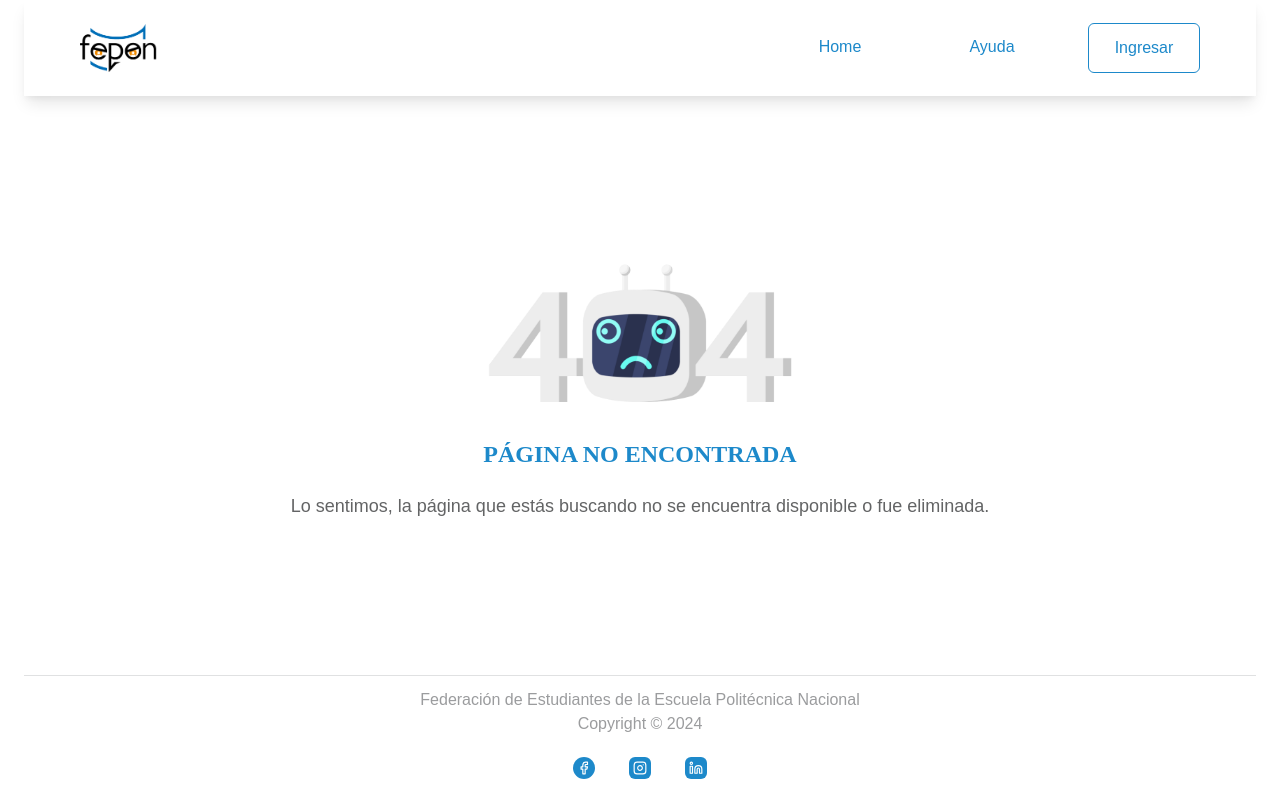
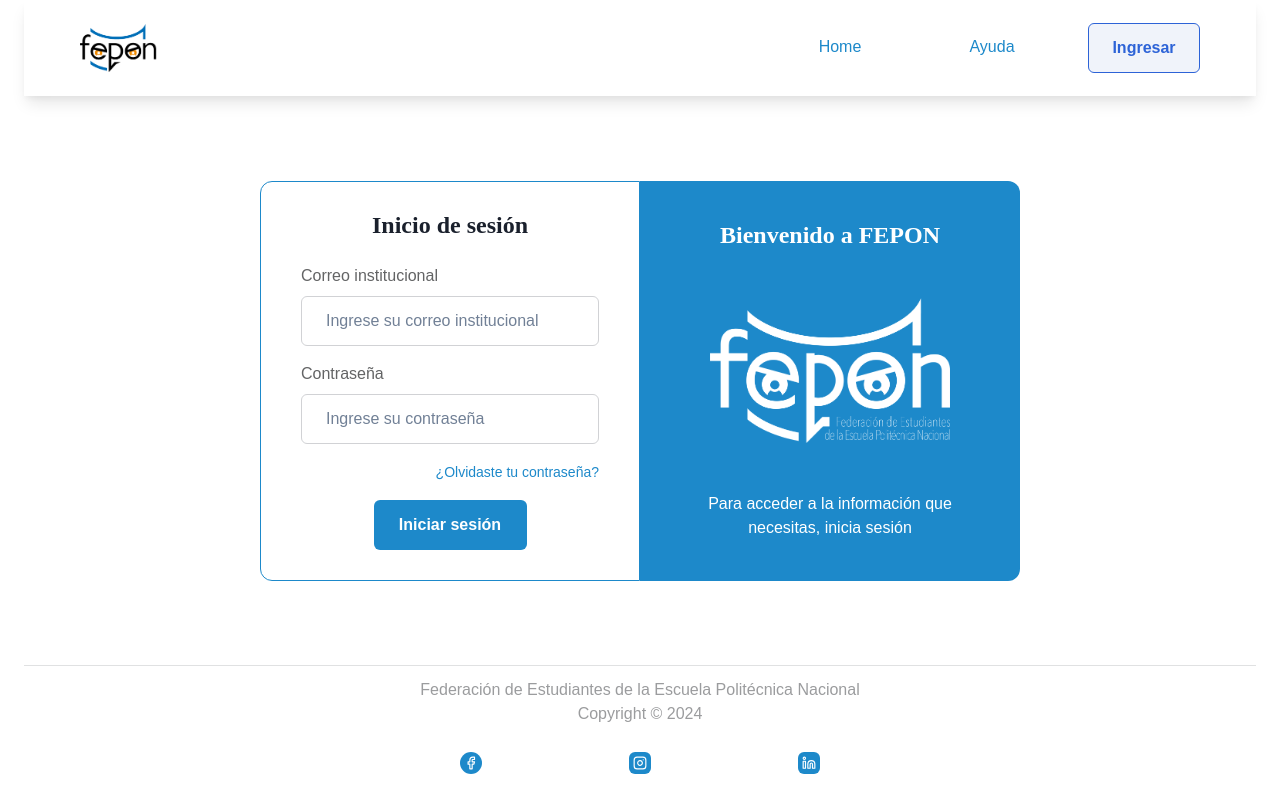
Before and after one commit to juansep1231/ticfrontend, a React (Vite) app: page /inicio-sesion in a window 1280 px wide. Built offline with nearby package versions, Linux system fonts and the light colour scheme; a web font is replaced by a local one.

Commit message:
Merged PR 21: feat/add-login-page
1. Create button and input default styles.
2. Create new inicio-sesion reoute and add it to main router and navbar component.
3. Change inputs and buttons styles in different components and pages.
4. Add login form component.
5. Add login page.

```diff
--- a/src/components/Footer.tsx
+++ b/src/components/Footer.tsx
@@ -93,7 +93,6 @@
                 color: 'white',
               }}
             >
-              {' '}
               <MyIcon icon="FiLinkedin" size={14} />
             </Box>
           }
--- a/src/components/MainRouter.tsx
+++ b/src/components/MainRouter.tsx
@@ -3,6 +3,7 @@
 import { Home } from '../pages/home/HomePage';
 import { NotFoundPage } from '../pages/not-found/NotFoundPage';
 import { HelpPage } from '../pages/help/HelpPage';
+import { LoginPage } from '../pages/login/LoginPage';
 import EventsPage from '../pages/landing/events/EventPage';
 import FinantialPage from '../pages/landing/finantial/FinantialPage';
 import InventoryPage from '../pages/landing/inventory/InventoryPage';
@@ -13,6 +14,10 @@
     path: '/',
     element: <Home />,
     errorElement: <NotFoundPage />,
+  },
+  {
+    path: '/inicio-sesion',
+    element: <LoginPage />,
   },
   {
     path: '/ayuda',
--- a/src/components/Navbar.tsx
+++ b/src/components/Navbar.tsx
@@ -23,7 +23,11 @@
     }
   };
 
-  const menuIcon = isOpen ? <CloseIcon /> : <HamburgerIcon />;
+  const menuIcon = isOpen ? (
+    <CloseIcon sx={{ color: 'black' }} />
+  ) : (
+    <HamburgerIcon sx={{ color: 'black' }} />
+  );
 
   return (
     <Box
@@ -100,7 +104,7 @@
           </ChakraLink>
           <ChakraLink
             as={RouterLink}
-            to="/cambiar-ruta"
+            to="/inicio-sesion"
             sx={{
               border: '1px solid',
               borderColor: 'brand.blue',
@@ -175,7 +179,7 @@
             </ChakraLink>
             <ChakraLink
               as={RouterLink}
-              to="/ayuda"
+              to="/inicio-sesion"
               sx={{
                 border: '1px solid',
                 borderColor: 'brand.blue',
--- a/src/pages/home/HomePage.tsx
+++ b/src/pages/home/HomePage.tsx
@@ -1,4 +1,5 @@
 import { Box, Heading, Flex, Text, Image, Button } from '@chakra-ui/react';
+import { Link } from 'react-router-dom';
 
 import { moduleCardData } from '../../utils/modules-card-data';
 import { Navbar } from '../../components/Navbar';
@@ -160,18 +161,7 @@
                 <Text sx={{ textColor: 'text.default' }}>
                   Si tienes dudas, consulta nuestra página de ayuda.
                 </Text>
-                <Button
-                  sx={{
-                    width: '28',
-                    height: '12',
-                    rounded: 'md',
-                    bg: 'brand.blue',
-                    color: 'white',
-                    _hover: {
-                      bg: 'primary.default',
-                    },
-                  }}
-                >
+                <Button as={Link} to="/ayuda">
                   Ayuda
                 </Button>
               </Flex>
--- /dev/null
+++ b/src/pages/login/LoginPage.tsx
@@ -0,0 +1,60 @@
+import { Flex, Heading, Image, Text } from '@chakra-ui/react';
+
+import { Navbar } from '../../components/Navbar';
+import { Footer } from '../../components/Footer';
+
+import { LoginForm } from './components/LoginForm';
+
+export const LoginPage = () => {
+  const handleLogin = (formData: { username: string; password: string }) => {
+    console.log('Formulario de login enviado:', formData);
+  };
+
+  return (
+    <Flex sx={{ flexDirection: 'column', minHeight: '100vh', gap: 'xl' }}>
+      <Navbar />
+      <Flex
+        flex="1"
+        sx={{
+          flexDirection: { sm: 'column', md: 'row' },
+          px: { base: 'md', lg: '3xl' },
+          justifyContent: 'center',
+          alignItems: 'center',
+        }}
+      >
+        <LoginForm onSubmit={handleLogin} />
+        <Flex
+          sx={{
+            flexDirection: 'column',
+            justifyContent: 'space-between',
+            alignItems: 'center',
+            bg: 'brand.blue',
+            roundedBottomRight: 'xl',
+            roundedTopRight: { sm: 'none', md: 'xl' },
+            roundedBottomLeft: { sm: 'xl', md: 'none' },
+            w: '380px',
+            h: '400px',
+            gap: 'md',
+            p: 'xl',
+            color: 'white',
+          }}
+        >
+          <Heading
+            sx={{ textAlign: 'center', fontSize: 'heading.desktop.subtitle' }}
+          >
+            Bienvenido a FEPON
+          </Heading>
+          <Image
+            src="img/logo-blanco.png"
+            alt="Logo Login"
+            sx={{ width: '80%' }}
+          />
+          <Text sx={{ textAlign: 'center', fontSize: 'text.md' }}>
+            Para acceder a la información que necesitas, inicia sesión
+          </Text>
+        </Flex>
+      </Flex>
+      <Footer />
+    </Flex>
+  );
+};
--- /dev/null
+++ b/src/pages/login/components/LoginForm.tsx
@@ -0,0 +1,99 @@
+import { useState } from 'react';
+import {
+  Box,
+  Button,
+  Flex,
+  Heading,
+  FormControl,
+  FormLabel,
+  Input,
+  Link,
+} from '@chakra-ui/react';
+
+interface LoginProps {
+  onSubmit: (formData: { username: string; password: string }) => void;
+}
+
+export const LoginForm = ({ onSubmit }: LoginProps) => {
+  const [username, setUsername] = useState('');
+  const [password, setPassword] = useState('');
+
+  const handleSubmit = (event: React.FormEvent<HTMLFormElement>) => {
+    event.preventDefault();
+    onSubmit({ username, password });
+  };
+
+  return (
+    <Flex
+      sx={{
+        flexDirection: 'column',
+        justifyContent: 'center',
+        alignItems: 'space-between',
+        border: '1px',
+        borderColor: 'brand.blue',
+        roundedBottomLeft: { sm: 'none', md: 'xl' },
+        roundedTopLeft: 'xl',
+        roundedTopRight: { sm: 'xl', md: 'none' },
+        w: '380px',
+        h: '400px',
+        gap: 'md',
+        p: 'xl',
+      }}
+    >
+      <Heading
+        sx={{ textAlign: 'center', fontSize: 'heading.desktop.subtitle' }}
+      >
+        Inicio de sesión
+      </Heading>
+      <form onSubmit={handleSubmit} style={{ width: '100%' }}>
+        <Flex
+          sx={{
+            flexDirection: 'column',
+            textAlign: 'center',
+            color: 'text.default',
+            fontSize: 'text.md',
+            gap: 'sm',
+          }}
+        >
+          <FormControl>
+            <FormLabel>Correo institucional</FormLabel>
+            <Flex>
+              <Input
+                name="username"
+                type="text"
+                value={username}
+                onChange={(e) => setUsername(e.target.value)}
+                placeholder="Ingrese su correo institucional"
+              />
+            </Flex>
+          </FormControl>
+          <FormControl>
+            <FormLabel>Contraseña</FormLabel>
+            <Flex>
+              <Input
+                name="password"
+                type="password"
+                value={password}
+                onChange={(e) => setPassword(e.target.value)}
+                placeholder="Ingrese su contraseña"
+              />
+            </Flex>
+          </FormControl>
+          <Box sx={{ textAlign: 'right' }}>
+            <Link
+              href="/reset-password"
+              sx={{ color: 'brand.blue', fontSize: 'text.sm' }}
+            >
+              ¿Olvidaste tu contraseña?
+            </Link>
+          </Box>
+          <Flex sx={{ justifyContent: 'center' }}>
+            <Button type="submit" onSubmit={() => handleSubmit}>
+              Iniciar sesión
+            </Button>
+          </Flex>
+        </Flex>
+      </form>
+    </Flex>
+  );
+};
--- a/src/theme/theme.tsx
+++ b/src/theme/theme.tsx
@@ -1,6 +1,65 @@
 import { extendTheme } from '@chakra-ui/react';
 
 export const customTheme = extendTheme({
+  components: {
+    Button: {
+      baseStyle: {
+        rounded: 'md',
+        color: 'white',
+      },
+      sizes: {
+        custom: {
+          width: '153px',
+          height: '50px',
+        },
+      },
+      variants: {
+        primary: {
+          bg: 'brand.blue',
+          _hover: { bg: 'primary.default' },
+          _active: { bg: 'primary.300' },
+        },
+      },
+      defaultProps: {
+        variant: 'primary',
+        size: 'custom',
+      },
+    },
+    Input: {
+      baseStyle: {
+        field: {
+          rounded: 'md',
+          color: 'text.default',
+        },
+      },
+      sizes: {
+        custom: {
+          field: {
+            width: 'full',
+            height: '50px',
+            px: 'md',
+          },
+        },
+      },
+      variants: {
+        primary: {
+          field: {
+            border: '1px solid',
+            borderColor: 'text.200',
+            _focus: {
+              border: '1px solid',
+              borderColor: 'brand.blue',
+              color: 'brand.blue',
+            },
+          },
+        },
+      },
+      defaultProps: {
+        variant: 'primary',
+        size: 'custom',
+      },
+    },
+  },
   colors: {
     primary: {
       100: '#F1F5FE',
```
